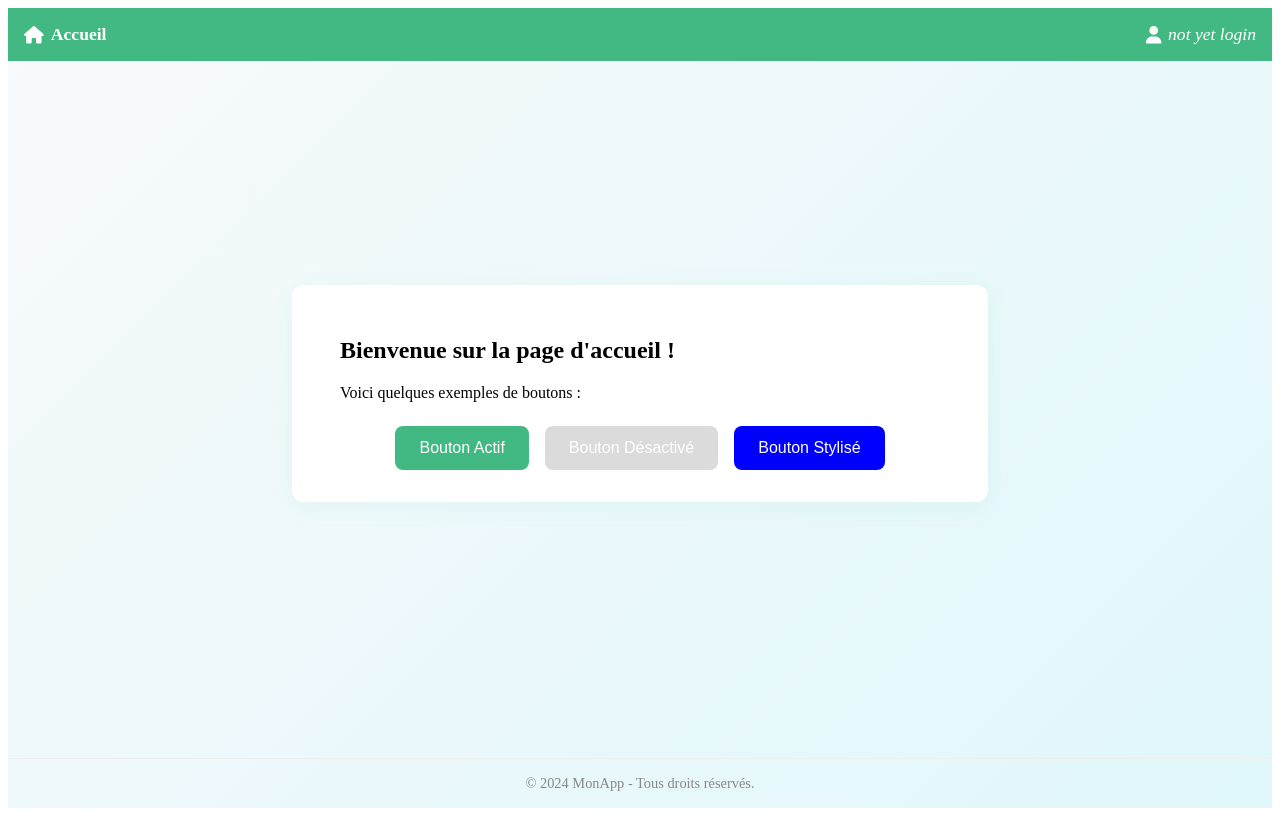
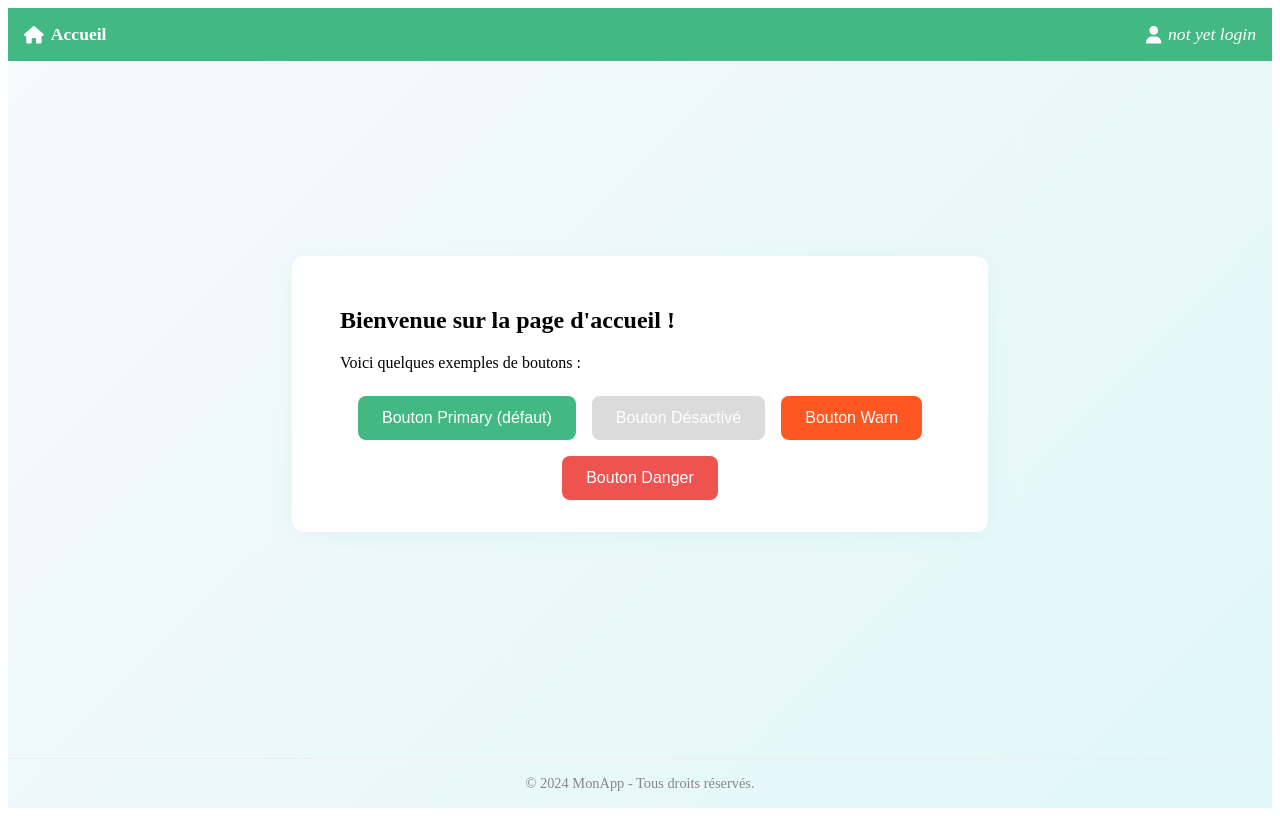
Before and after one commit to WeedForSpeedcs/TP3_OBRUN_JONAS_RAMIREZ_NICOLAS, a Vue app: page / in a window 1280 px wide. Built offline with nearby package versions, Linux system fonts and the light colour scheme.

Commit message:
Ex 8: color palette and prop for BaseButton

```diff
--- a/src/components/BaseButton.vue
+++ b/src/components/BaseButton.vue
@@ -1,5 +1,5 @@
 <template>
-  <button class="base-button" :disabled="disabled">
+  <button :class="['base-button', `base-button--${color}`]" :disabled="disabled">
     <slot></slot>
   </button>
 </template>
@@ -11,6 +11,11 @@ export default {
     disabled: {
       type: Boolean,
       default: false,
+    },
+    color: {
+      type: String,
+      default: 'primary',
+      validator: (value) => ['primary', 'warn', 'danger'].includes(value),
     },
   },
 }
@@ -38,6 +43,32 @@ export default {
   box-shadow: 0 0 0 3px rgba(66, 185, 131, 0.5);
 }
 
+
+.base-button--warn {
+  background-color: #ff5722;
+}
+
+.base-button--warn:hover:not([disabled]) {
+  background-color: #e64a19;
+}
+
+.base-button--warn:focus:not([disabled]) {
+  box-shadow: 0 0 0 3px rgba(255, 87, 34, 0.5); /* Orange focus shadow */
+}
+
+
+.base-button--danger {
+  background-color: #ef5350;
+}
+
+.base-button--danger:hover:not([disabled]) {
+  background-color: #d32f2f;
+}
+
+.base-button--danger:focus:not([disabled]) {
+  box-shadow: 0 0 0 3px rgba(239, 83, 80, 0.5);
+}
+
 .base-button[disabled] {
   background-color: #cccccc;
   cursor: not-allowed;
--- a/src/pages/HomePage.vue
+++ b/src/pages/HomePage.vue
@@ -3,9 +3,10 @@
     <h2>Bienvenue sur la page d'accueil !</h2>
     <p>Voici quelques exemples de boutons :</p>
     <div class="button-group">
-      <BaseButton>Bouton Actif</BaseButton>
+      <BaseButton>Bouton Primary (défaut)</BaseButton>
       <BaseButton disabled>Bouton Désactivé</BaseButton>
-      <BaseButton style="background-color: blue;">Bouton Stylisé</BaseButton>
+      <BaseButton color="warn">Bouton Warn</BaseButton>
+      <BaseButton color="danger">Bouton Danger</BaseButton>
     </div>
   </div>
 </template>
```
